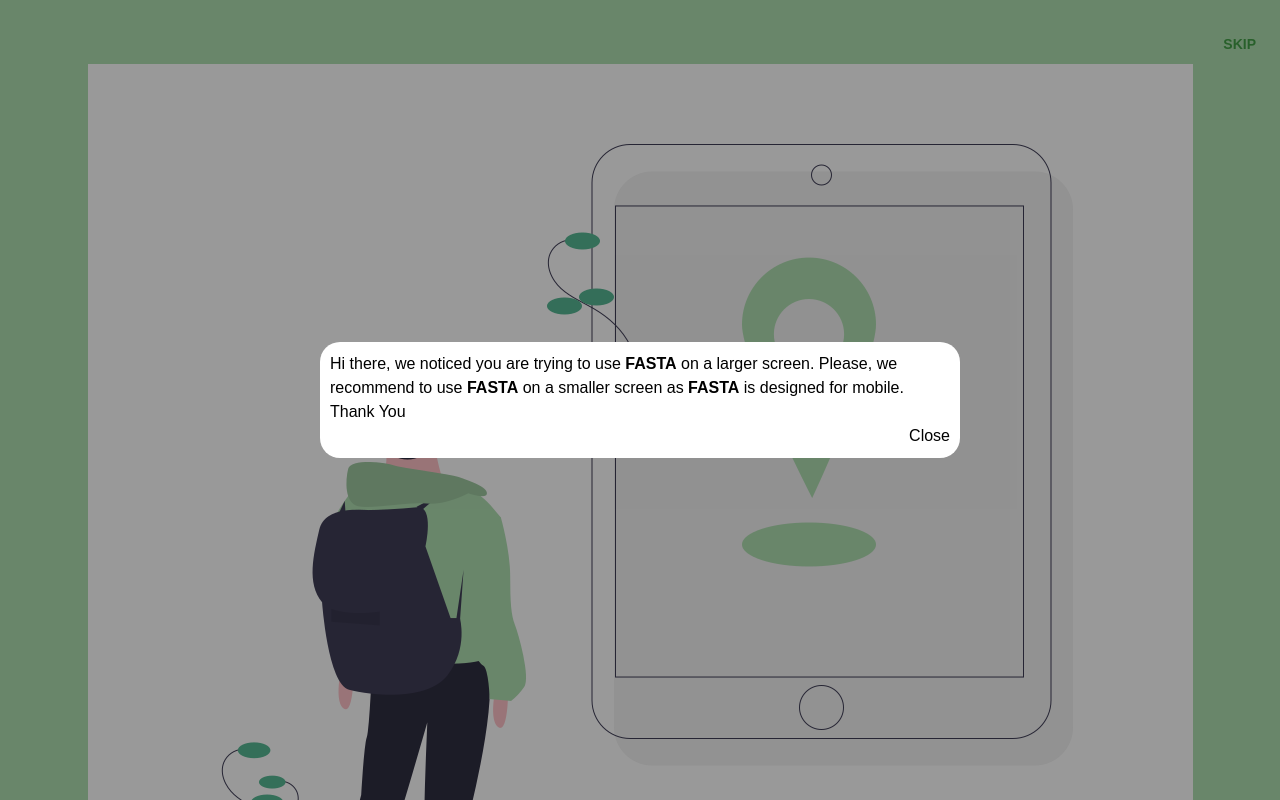
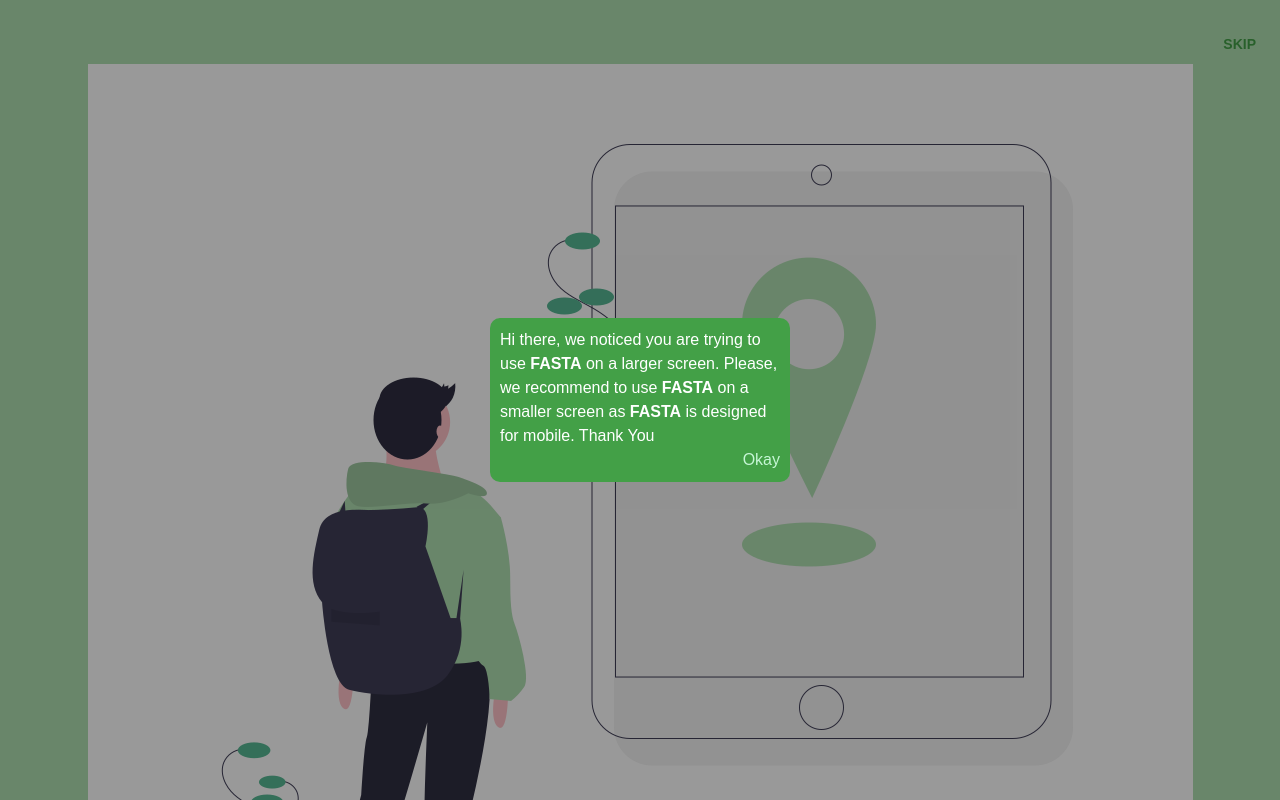
Before and after one commit to thevetdoctor/FASTA-FRONTEND, a Next.js app: page / in a window 1280 px wide. Built offline with nearby package versions, Linux system fonts and the light colour scheme.

Commit message:
minor changes

```diff
--- a/components/OnBoardingLayout/Layout.js
+++ b/components/OnBoardingLayout/Layout.js
@@ -147,7 +147,7 @@
         {/* <!-- Manifest.json  --> */}
         <link href="/manifest.json" rel="manifest" />
       </Head>
-      {showPopup && window.innerWidth > 982 && <Popup closePopup={togglePopup} />}
+      {showPopup && window.innerWidth > 998 && <Popup closePopup={togglePopup} />}
       <OnBoardingContainerLayout screen={screen}>
         {props.views.map((view, index) => {
           return (
--- a/components/Popup.js
+++ b/components/Popup.js
@@ -1,10 +1,9 @@
 import React from "react";
-import styled from "styled-components";
-import { keyframes } from "styled-components";
+import styled, {keyframes} from "styled-components";
 
 const slideUp = keyframes`
-  from {opacity: 0;}
-  to {opacity: 1;}
+  from {opacity: 0; display: none;}
+  to {opacity: 1; display: flex;}
 `;
 const Pop = styled.div`
   position: fixed;
@@ -21,22 +20,23 @@
 
 const PopInner = styled.div`
   position: absolute;
-  max-width: 50%;
+  min-width: 200px;
+  max-width: 300px;
   left: 50%;
   top: 50%;
   transform: translate(-50%, -50%);
   margin: auto;
-  border-radius: 20px;
-  background: white;
+  border-radius: 10px;
+  background: #43A047;
   padding: 10px;
   animation-name: ${slideUp};
   animation-duration: 1s;
-  /* animation-delay: 1s; */
+  animation-delay: 1s;
 `;
 
 const Popup = ({closePopup}) => {
   return (
-    <Pop className="">
+    <Pop className="text-white">
       <PopInner className="flex flex-col justify-center">
         <p>
           Hi there, we noticed you are trying to use <span className="font-bold">FASTA</span> on a larger screen.
@@ -44,7 +44,9 @@
           <span className="font-bold"> FASTA</span> on a smaller screen as <span className="font-bold">FASTA</span> is
           designed for mobile. Thank You
         </p>
-        <button className="self-end" onClick={closePopup}>Close</button>
+        <button type="button" className="text-green-200 hover:text-white self-end" onClick={closePopup}>
+          Okay
+        </button>
       </PopInner>
     </Pop>
   );
```
